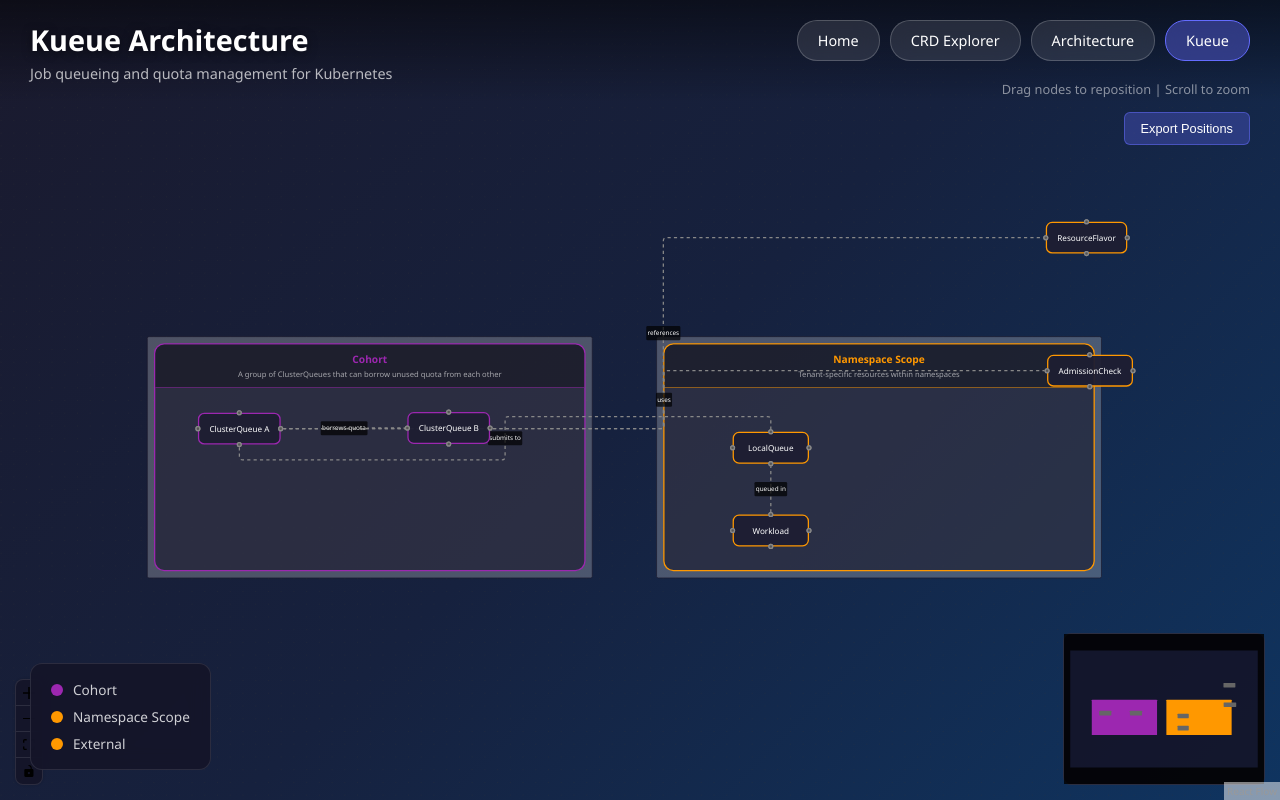
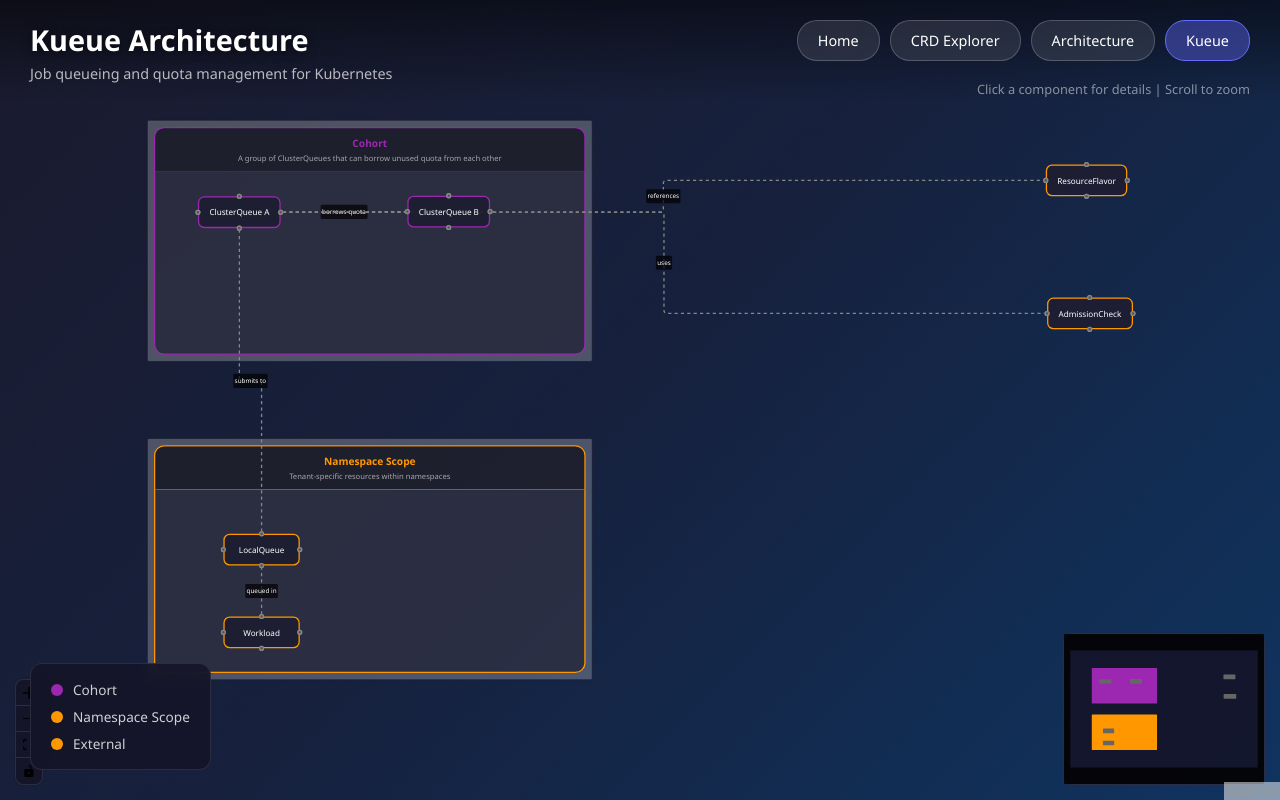
Before and after one commit to CtfChan/learning-viz, a React (Vite) app: page /#/kueue in a window 1280 px wide. Built offline with nearby package versions, Linux system fonts and the light colour scheme.

Commit message:
adjusted positions

```diff
--- a/src/pages/KueuePage.tsx
+++ b/src/pages/KueuePage.tsx
@@ -14,7 +14,7 @@ import GroupNode from '../components/GroupNode';
 import ArchitectureNode from '../components/ArchitectureNode';
 import { ArchitectureInfoPanel } from '../components/ArchitectureInfoPanel';
 import { Navigation } from '../components/Navigation';
-import { KUEUE_CONFIG, KUEUE_NODE_POSITIONS } from '../topics/kubernetes/kueue';
+import { KUEUE_CONFIG, KUEUE_NODE_POSITIONS, KUEUE_GROUP_POSITIONS } from '../topics/kubernetes/kueue';
 import { buildArchitectureGraph } from '../utils/architectureBuilder';
 import type { ArchitectureNodeData } from '../utils/architectureBuilder';
 
@@ -27,7 +27,7 @@ export function KueuePage() {
   const [selectedComponent, setSelectedComponent] = useState<ArchitectureNodeData | null>(null);
 
   const { nodes: initialNodes, edges: initialEdges } = useMemo(
-    () => buildArchitectureGraph(KUEUE_CONFIG, KUEUE_NODE_POSITIONS),
+    () => buildArchitectureGraph(KUEUE_CONFIG, KUEUE_NODE_POSITIONS, KUEUE_GROUP_POSITIONS),
     []
   );
 
@@ -44,29 +44,6 @@ export function KueuePage() {
   const onPaneClick = useCallback(() => {
     setSelectedComponent(null);
   }, []);
-
-  const exportPositions = useCallback(() => {
-    const positions: Record<string, { x: number; y: number }> = {};
-    nodes.forEach((node) => {
-      if (node.type === 'archNode') {
-        positions[node.id] = {
-          x: Math.round(node.position.x),
-          y: Math.round(node.position.y),
-        };
-      }
-    });
-
-    const output = `export const KUEUE_NODE_POSITIONS: Record<string, Position> = ${JSON.stringify(positions, null, 2)};`;
-
-    console.log('=== Copy this to kueue.ts ===');
-    console.log(output);
-    console.log('=============================');
-
-    navigator.clipboard.writeText(output).then(
-      () => console.log('Copied to clipboard!'),
-      () => console.log('Could not copy to clipboard - copy from console above')
-    );
-  }, [nodes]);
 
   return (
     <div className="app">
@@ -128,10 +105,7 @@ export function KueuePage() {
         />
       )}
       <div className="instructions">
-        <p>Drag nodes to reposition | Scroll to zoom</p>
-        <button className="export-btn" onClick={exportPositions}>
-          Export Positions
-        </button>
+        <p>Click a component for details | Scroll to zoom</p>
       </div>
     </div>
   );
--- a/src/topics/kubernetes/kueue.ts
+++ b/src/topics/kubernetes/kueue.ts
@@ -1,5 +1,11 @@
 import type { ArchitectureConfig } from "../../types";
 import type { Position } from "../../types";
+
+// Explicit group positions
+export const KUEUE_GROUP_POSITIONS: Record<string, Position> = {
+  "control-plane": { x: 0, y: -200 }, // Cohort
+  "worker-node": { x: 0, y: 300 }, // Namespace Scope
+};
 
 // Explicit node positions
 export const KUEUE_NODE_POSITIONS: Record<string, Position> = {
--- a/src/utils/architectureBuilder.ts
+++ b/src/utils/architectureBuilder.ts
@@ -32,7 +32,8 @@ const STANDALONE_COLOR = '#FF9800';
 
 export function buildArchitectureGraph(
   config: ArchitectureConfig,
-  nodePositions?: Record<string, Position>
+  nodePositions?: Record<string, Position>,
+  groupPositions?: Record<string, Position>
 ): {
   nodes: Node[];
   edges: Edge[];
@@ -42,13 +43,14 @@ export function buildArchitectureGraph(
 
   // Create group nodes (parents)
   config.groups.forEach((group, groupIndex) => {
-    const groupX = groupIndex * (GROUP_WIDTH + GROUP_GAP);
-    const groupY = 50;
+    const defaultX = groupIndex * (GROUP_WIDTH + GROUP_GAP);
+    const defaultY = 50;
+    const explicitPos = groupPositions?.[group.id];
 
     nodes.push({
       id: group.id,
       type: 'group',
-      position: { x: groupX, y: groupY },
+      position: explicitPos ?? { x: defaultX, y: defaultY },
       data: {
         label: group.name,
         description: group.description,
```
